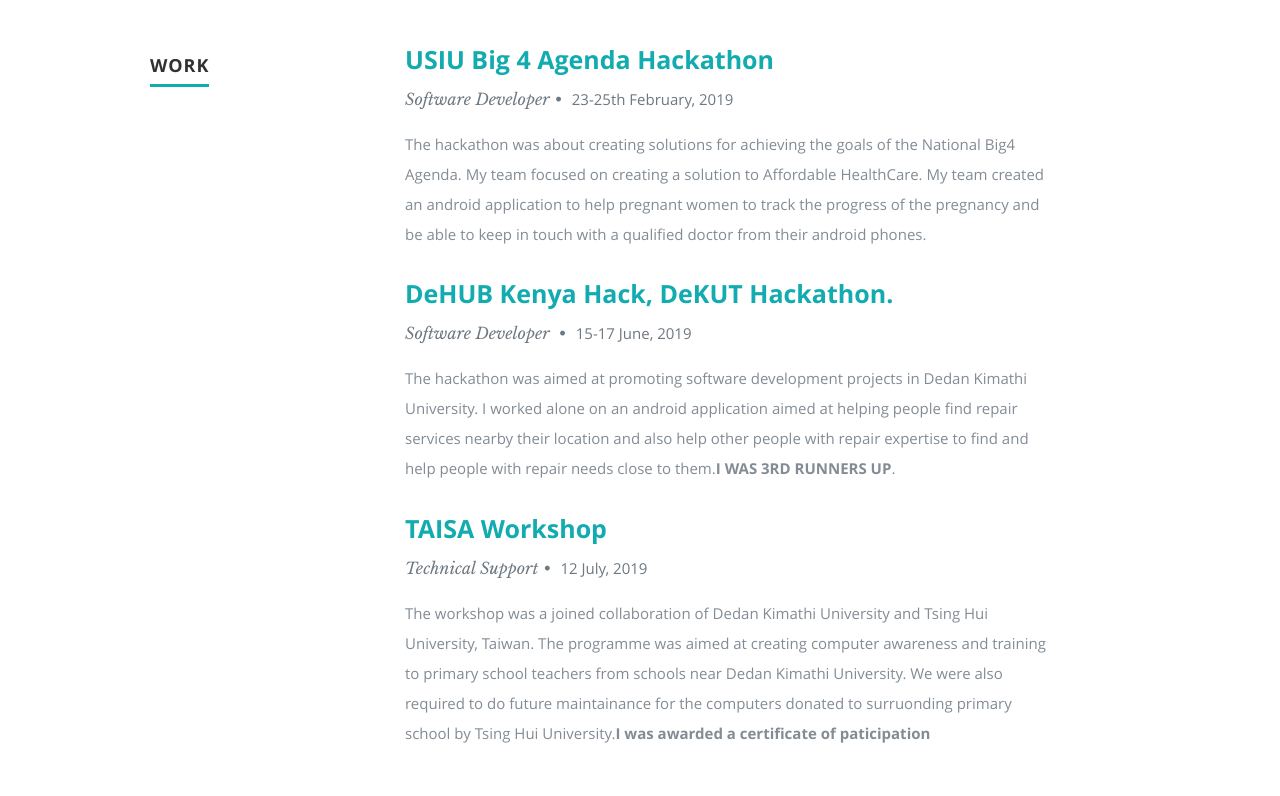
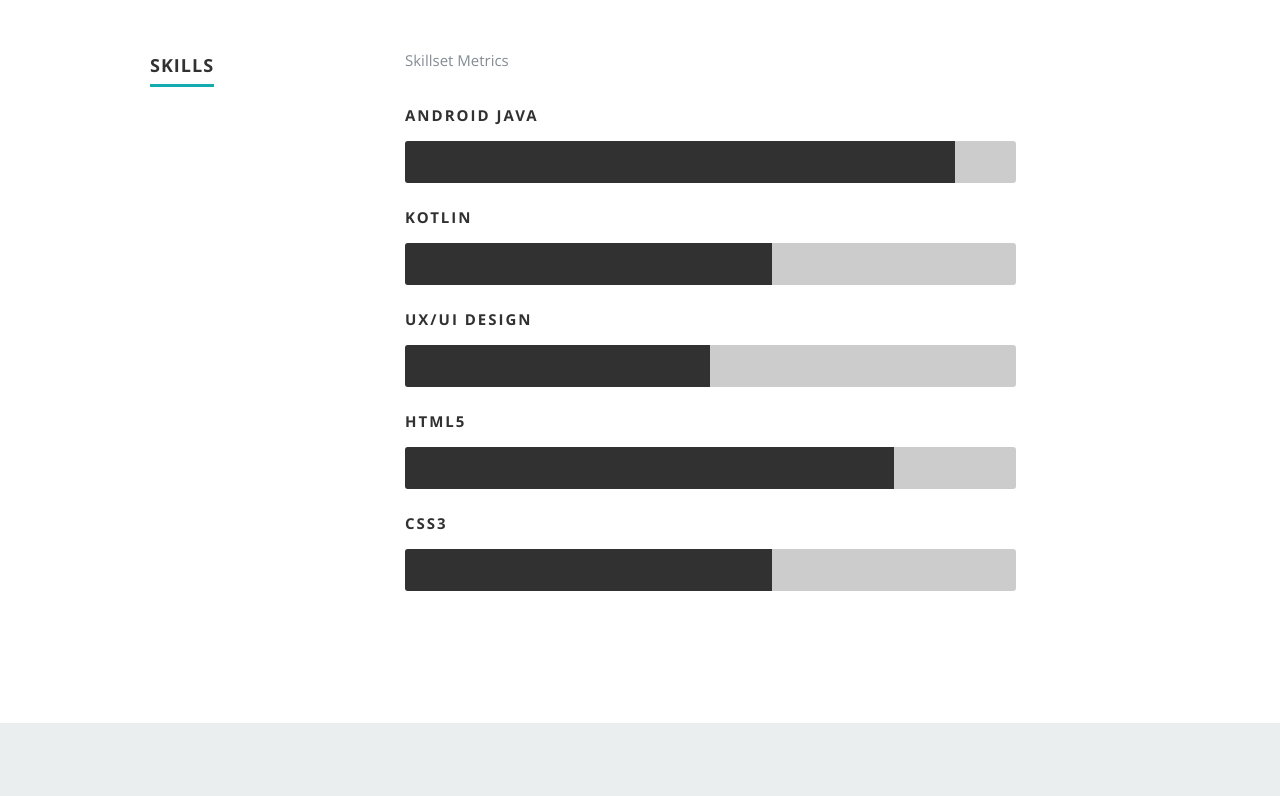
Before and after one commit to VictorKabata/victorkabata.github.io, a plain HTML site: page index.html in a window 1280 px wide. Shown: the part 1824-2620 px from the top of the page. Drawn offline with nearby package versions, Linux system fonts and the light colour scheme.

Commit message:
Update index.html

```diff
--- a/index.html
+++ b/index.html
@@ -165,69 +165,7 @@
       </div> <!-- End Education -->
 
 
-      <!-- Work
-      ----------------------------------------------- -->
-      <div class="row work">
 
-         <div class="three columns header-col">
-            <h1><span>Work</span></h1>
-         </div>
-
-         <div class="nine columns main-col">
-
-            <div class="row item">
-
-               <div class="twelve columns">
-
-                  <h3><a href="https://usiu.com">USIU Big 4 Agenda Hackathon</a></h3>
-                  <p class="info">Software Developer<span>&bull;</span> <em class="date">23-25th February, 2019</em></p>
-
-                  <p>
-                 The hackathon was about creating solutions for achieving the goals of the National Big4 Agenda. My team focused on creating a solution to Affordable HealthCare.
-                 My team created an android application to help pregnant women to track the progress of the pregnancy and be able to keep in touch with a qualified doctor from their
-                 android phones.
-                  </p>
-
-               </div>
-
-            </div> <!-- item end -->
-
-            <div class="row item">
-
-               <div class="twelve columns">
-
-                  <h3><a href="https://dkut.ac.ke/">DeHUB Kenya Hack, DeKUT Hackathon.</a></h3>
-                  <p class="info">Software Developer <span>&bull;</span> <em class="date">15-17 June, 2019</em></p>
-
-                  <p>
-                 The hackathon was aimed at promoting software development projects in Dedan Kimathi University. I worked alone on an android application aimed at helping people find
-                 repair services nearby their location and also help other people with repair expertise to find and help people with repair needs close to them.<b>I WAS 3RD RUNNERS UP</b>.</em>
-                  </p>
-
-               </div>
-
-            </div> <!-- item end -->
-
-            <div class="row item">
-
-               <div class="twelve columns">
-
-                  <h3><a href="https://usiu.com">TAISA Workshop</a></h3>
-                  <p class="info">Technical Support<span>&bull;</span> <em class="date">12 July, 2019</em></p>
-
-                  <p>
-                 The workshop was a joined collaboration of Dedan Kimathi University and Tsing Hui University, Taiwan. The programme was aimed at creating computer awareness and training
-                 to primary school teachers from schools near Dedan Kimathi University. We were also required to do future maintainance for the computers donated to surruonding
-                 primary school by Tsing Hui University.<b>I was awarded a certificate of paticipation</b>
-                  </p>
-
-               </div>
-
-            </div> <!-- item end -->
-
-         </div> <!-- main-col end -->
-
-      </div> <!-- End Work -->
 
 
       <!-- Skills
```
